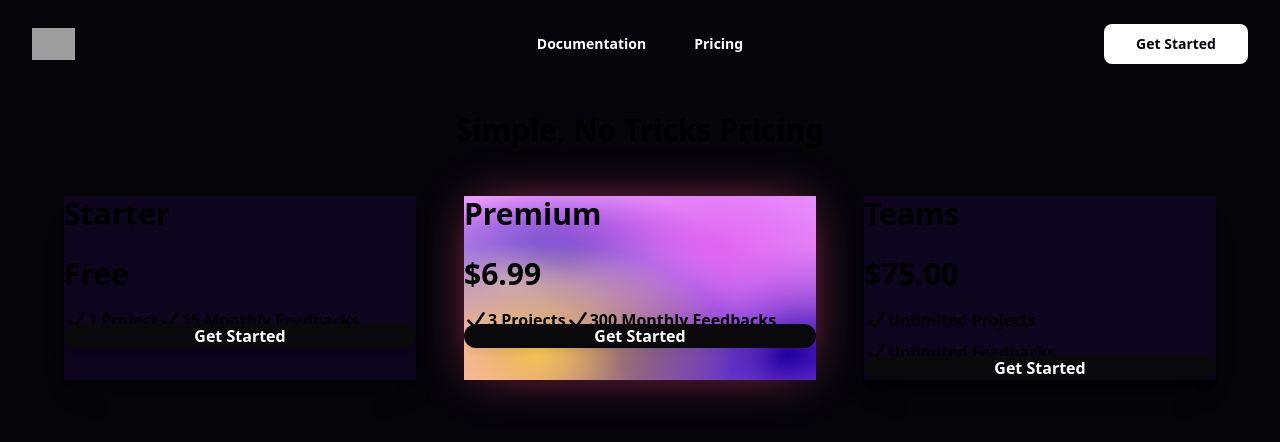
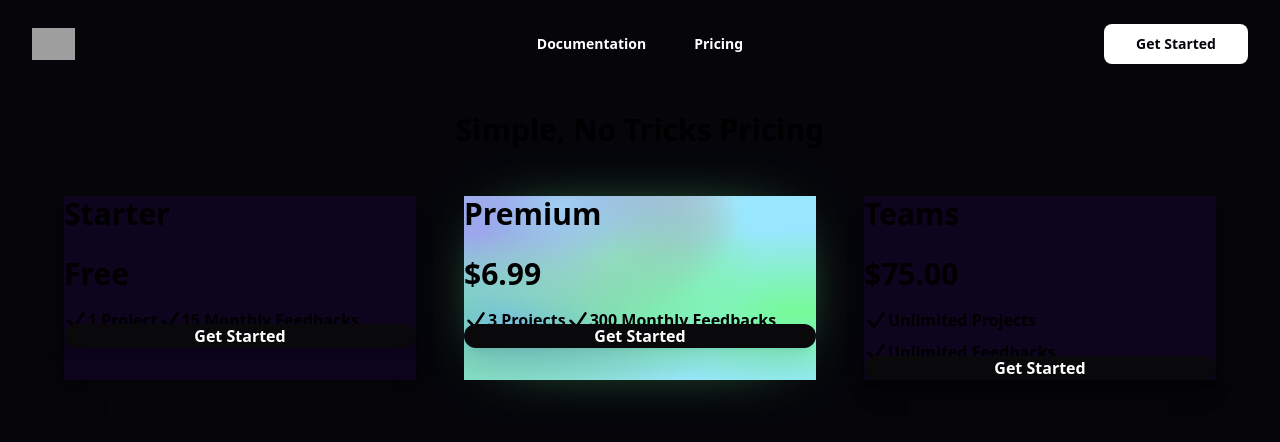
Before and after one commit to ramezj/astralics, a Next.js app in the folder client/: page /pricing in a window 1280 px wide. Shown: the top 442 px of the page. Built offline with nearby package versions, Linux system fonts and the light colour scheme; no server answers; grey boxes are pictures that could not be loaded.

Commit message:
new widget colors, new palette, new shadow css

```diff
--- a/client/components/Alerts/Alert.js
+++ /dev/null
@@ -1,9 +0,0 @@
-
-
-export default function Alert(props) {
-    return (
-        <>
- <span className="bg-purple-100 text-purple-800 text-lg font-medium px-10 py-2 rounded-full dark:bg-purple-900 dark:text-purple-200">Launching BlitzFeedback 1.0 🎉</span>
-        </>
-    )
-}
--- a/client/components/ui/button.jsx
+++ /dev/null
@@ -1,47 +0,0 @@
-import * as React from "react"
-import { Slot } from "@radix-ui/react-slot"
-import { cva } from "class-variance-authority";
-
-import { cn } from "@/lib/utils"
-
-const buttonVariants = cva(
-  "inline-flex items-center justify-center rounded-md text-sm font-medium ring-offset-white transition-colors focus-visible:outline-none focus-visible:ring-2 focus-visible:ring-slate-950 focus-visible:ring-offset-2 disabled:pointer-events-none disabled:opacity-50 dark:ring-offset-slate-950 dark:focus-visible:ring-slate-300",
-  {
-    variants: {
-      variant: {
-        default: "bg-slate-900 text-slate-50 hover:bg-slate-900/90 dark:bg-slate-50 dark:text-slate-900 dark:hover:bg-slate-50/90",
-        destructive:
-          "bg-red-500 text-slate-50 hover:bg-red-500/90 dark:bg-red-900 dark:text-slate-50 dark:hover:bg-red-900/90",
-        outline:
-          "border border-slate-200 bg-white hover:bg-slate-100 hover:text-slate-900 dark:border-slate-800 dark:bg-slate-950 dark:hover:bg-slate-800 dark:hover:text-slate-50",
-        secondary:
-          "bg-slate-100 text-slate-900 hover:bg-slate-100/80 dark:bg-slate-800 dark:text-slate-50 dark:hover:bg-slate-800/80",
-        ghost: "hover:bg-slate-100 hover:text-slate-900 dark:hover:bg-slate-800 dark:hover:text-slate-50",
-        link: "text-slate-900 underline-offset-4 hover:underline dark:text-slate-50",
-      },
-      size: {
-        default: "h-10 px-4 py-2",
-        sm: "h-9 rounded-md px-3",
-        lg: "h-11 rounded-md px-8",
-        icon: "h-10 w-10",
-      },
-    },
-    defaultVariants: {
-      variant: "default",
-      size: "default",
-    },
-  }
-)
-
-const Button = React.forwardRef(({ className, variant, size, asChild = false, ...props }, ref) => {
-  const Comp = asChild ? Slot : "button"
-  return (
-    (<Comp
-      className={cn(buttonVariants({ variant, size, className }))}
-      ref={ref}
-      {...props} />)
-  );
-})
-Button.displayName = "Button"
-
-export { Button, buttonVariants }
--- a/client/pages/index.js
+++ b/client/pages/index.js
@@ -3,15 +3,12 @@ import Layout from "@/components/layout"
 import Widget from "@/components/widget"
 import { BlitzFeedback } from "blitzpackagev2"
 import Features from "@/components/Features"
-import Alert from "@/components/Alerts/Alert"
 
 export default function Component() {
   const { data: session } = useSession()
   return (
     <Layout>
-      {/* <Features /> */}
       <center>
-        {/* <Alert /> */}
           <h1 className='sm:text-5xl 2xl:mt-8 text-4xl w-4/5 font-bold tracking-tight leading-none text-white md:text-6xl lg:text-5xl lg:w-3/6'>
             Feedback is power, collect it with our platform ✨
             </h1>
--- a/client/styles/globals.css
+++ b/client/styles/globals.css
@@ -27,15 +27,19 @@ body {
 }
 
 .backgroundColor {
-  background-color:#eb99ff;
-background-image:
-radial-gradient(at 21% 86%, rgba(255,204,84,255) 0px, transparent 50%),
-radial-gradient(at 12% 48%, hsla(260,62%,74%,1) 0px, transparent 50%),
-radial-gradient(at 72% 28%, hsla(293,83%,67%,1) 0px, transparent 50%),
-radial-gradient(at 45% 91%, rgba(38,0,172,255) 0px, transparent 50%),
-radial-gradient(at 54% 74%, hsla(270,78%,67%,1) 0px, transparent 50%),
-radial-gradient(at 92% 87%, rgba(38,0,172,255) 0px, transparent 50%),
-radial-gradient(at 29% 39%, rgba(38,0,172,255) 0px, transparent 50%);
+  background-color:#99e6ff;
+  background-image:
+  radial-gradient(at 28% 6%, hsla(206,76%,79%,1) 0px, transparent 50%),
+  radial-gradient(at 96% 63%, hsla(135,94%,72%,1) 0px, transparent 50%),
+  radial-gradient(at 43% 33%, hsla(126,72%,71%,1) 0px, transparent 50%),
+  radial-gradient(at 13% 70%, hsla(198,61%,66%,1) 0px, transparent 50%),
+  radial-gradient(at 4% 72%, hsla(106,98%,69%,1) 0px, transparent 50%),
+  radial-gradient(at 25% 13%, hsla(262,95%,60%,1) 0px, transparent 50%),
+  radial-gradient(at 32% 1%, hsla(56,86%,70%,1) 0px, transparent 50%);
+}
+
+.widgetShadow {
+  box-shadow: 0px 0px 71px -39px hsla(135,94%,72%,1);
 }
 
 .buttonBorderGradient {
@@ -70,12 +74,6 @@ radial-gradient(at 29% 39%, rgba(38,0,172,255) 0px, transparent 50%);
   radial-gradient(at 0% 100%, hsla(22,100%,77%,1) 0px, transparent 50%),
   radial-gradient(at 0% 0%, hsla(343,100%,76%,1) 0px, transparent 50%);
 }
-.widgetShadow {
-  -webkit-box-shadow: 0px 0px 52px -13px rgba(255,77,136,0.69);
--moz-box-shadow: 0px 0px 52px -13px rgba(255,77,136,0.69);
-box-shadow: 0px 0px 52px -13px rgba(255,77,136,0.69);
-}
-
 .alertShadow {
   box-shadow: 0px 0px 35px -7px rgb(255, 0, 0);
 }
```
